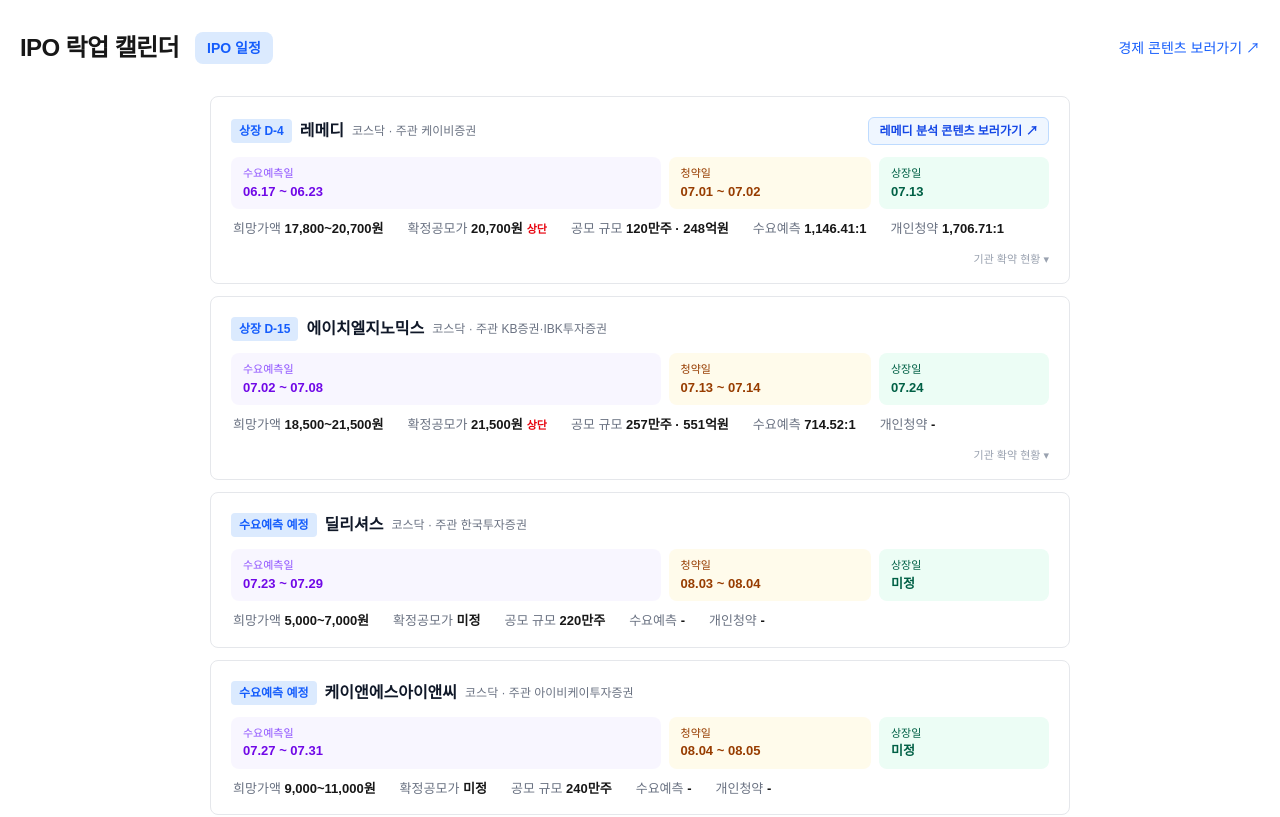
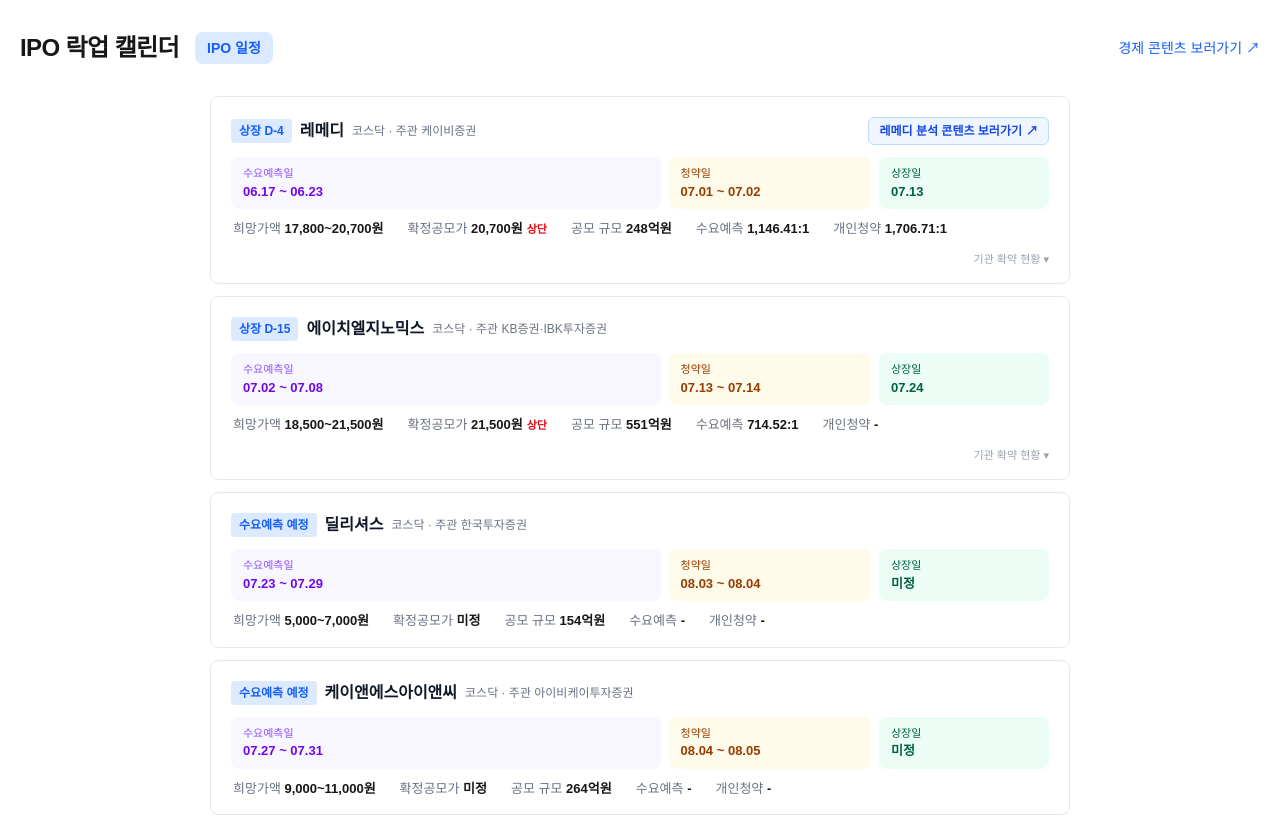
Before and after one commit to wjdwngkdsla-debug/invest-insight, a Next.js app: page /ipo in a window 1280 px wide. Shown: the top 817 px of the page. Built offline with nearby package versions, Linux system fonts and the light colour scheme.

Commit message:
Refactor formatOfferSize function for better handling
Updated the formatOfferSize function to handle undefined shares and prices more effectively. Adjusted the return value to show only the amount in billions.

```diff
--- a/app/ipo/page.tsx
+++ b/app/ipo/page.tsx
@@ -1,5 +1,9 @@
 import type { Metadata } from "next";
 import { getSortedIpoItems, ipoStatus, dateRange, mmdd, bandPosition, type IpoItem, type IpoTone } from "@/lib/ipo";
+
+
+
+
 
 
 
@@ -9,10 +13,18 @@ export const revalidate = 3600;
 
 
 
+
+
+
+
 export const metadata: Metadata = {
   title: "IPO 일정 | IPO 락업 캘린더",
   description: "공모 진행 중인 종목의 수요예측·청약·상장 일정과 수요예측 결과를 제공합니다.",
 };
+
+
+
+
 
 
 
@@ -26,15 +38,21 @@ const TONE_CLASS: Record<IpoTone, string> = {
 
 
 
+
+
+
+
 function formatOfferSize(item: IpoItem): string {
   const shares = item.offer_shares || 0;
-  if (!shares) return "미정";
-  const sharesText = shares >= 10000 ? `${Math.round(shares / 10000).toLocaleString()}만주` : `${shares.toLocaleString()}주`;
-  const price = item.final_price || 0;
-  if (!price) return sharesText;
+  const price = item.final_price || item.band_high || 0;
+  if (!shares || !price) return "미정";
   const amount = Math.round((shares * price) / 100_000_000);
-  return `${sharesText} · ${amount.toLocaleString()}억원`;
+  return `${amount.toLocaleString()}억원`;
 }
+
+
+
+
 
 
 
@@ -42,6 +60,10 @@ function formatOfferSize(item: IpoItem): string {
 function ratioText(v?: number): string {
   return v ? `${v.toLocaleString("ko-KR", { minimumFractionDigits: 2, maximumFractionDigits: 2 })}:1` : "-";
 }
+
+
+
+
 
 
 
@@ -55,6 +77,10 @@ function CommitTable({ item }: { item: IpoItem }) {
 
 
 
+
+
+
+
   const periods = [...new Set([...apply.map((t) => t.period), ...alloc.map((t) => t.period)])];
   const rows = periods.map((period) => {
     const a = apply.find((t) => t.period === period);
@@ -63,6 +89,10 @@ function CommitTable({ item }: { item: IpoItem }) {
     return { period, applyQty: a?.qty ?? null, allocQty: b?.qty ?? null, ratio };
   });
   const maxRatio = Math.max(...rows.map((r) => r.ratio ?? 0), 0.0001);
+
+
+
+
 
 
 
@@ -118,11 +148,19 @@ function CommitTable({ item }: { item: IpoItem }) {
 
 
 
+
+
+
+
 function IpoCard({ item }: { item: IpoItem }) {
   const status = ipoStatus(item);
   const hasCommit = Boolean(item.commit_apply?.length || item.commit_alloc?.length);
   const band = item.band_low && item.band_high ? `${item.band_low.toLocaleString()}~${item.band_high.toLocaleString()}원` : "미정";
   const bandPos = bandPosition(item);
+
+
+
+
 
 
 
@@ -153,6 +191,10 @@ function IpoCard({ item }: { item: IpoItem }) {
 
 
 
+
+
+
+
       <div className="mt-3 flex flex-col gap-2 sm:flex-row">
         <div className="flex min-w-0 items-baseline justify-between rounded-lg bg-violet-50/70 px-3 py-2 sm:block sm:flex-[5]">
           <p className="text-[11px] text-violet-500">수요예측일</p>
@@ -167,6 +209,10 @@ function IpoCard({ item }: { item: IpoItem }) {
           <p className="truncate text-[13px] font-bold text-emerald-800">{item.listing_date ? mmdd(item.listing_date) : "미정"}</p>
         </div>
       </div>
+
+
+
+
 
 
 
@@ -194,6 +240,10 @@ function IpoCard({ item }: { item: IpoItem }) {
 
 
 
+
+
+
+
       {hasCommit && (
         <>
           <div className="mt-3 flex justify-end">
@@ -213,8 +263,16 @@ function IpoCard({ item }: { item: IpoItem }) {
 
 
 
+
+
+
+
 export default function IpoSchedulePage() {
   const items = getSortedIpoItems();
+
+
+
+
 
 
 
```
